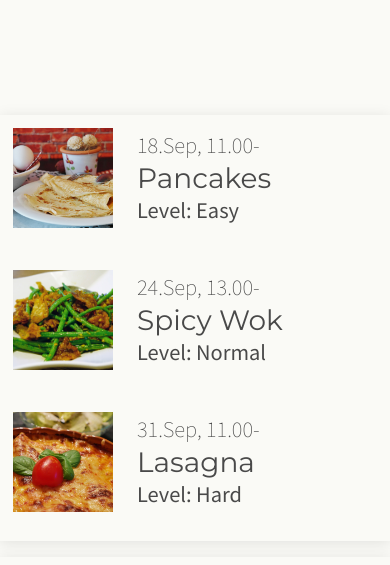
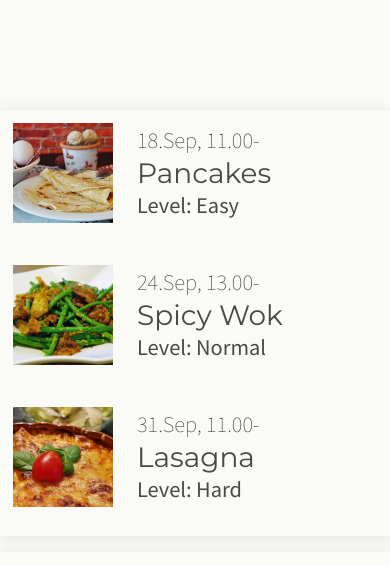
Before and after one commit to Namane00426/Namane00426.github.io, a plain HTML site: page project4/index.html in a window 390 px wide. Shown: the part 255-820 px from the top of the page. Drawn offline with Linux system fonts and the light colour scheme.

Commit message:
fix file

```diff
--- a/project4/resources/style.css
+++ b/project4/resources/style.css
@@ -160,10 +160,7 @@ nav li {
     justify-content: space-evenly;
   }
 
-  main {
-    height: 270px;
-    margin: 0;
-  }
+
 
   .container {
     height: 200px;
@@ -204,7 +201,7 @@ nav li {
 
 main {
   position: absolute;
-  top: 355px;
+  top: 365px;
   display: grid;
   width: 100%;
   height: auto;
@@ -244,8 +241,6 @@ main {
 @media only screen and (max-width: 790px) {
   main {
     height: 1200px;
-    width: 100%;
-    top: 370px;
     grid-template-columns: 1fr ;
     grid-template-rows: 3fr 2fr 1fr;
     margin: 0;
@@ -285,7 +280,12 @@ main {
 
 
 }
-
+@media only screen and (max-width:500px) {
+  main {
+    height: 270px;
+    margin: 0;
+  }
+}
 
 /* sections */
 
```
